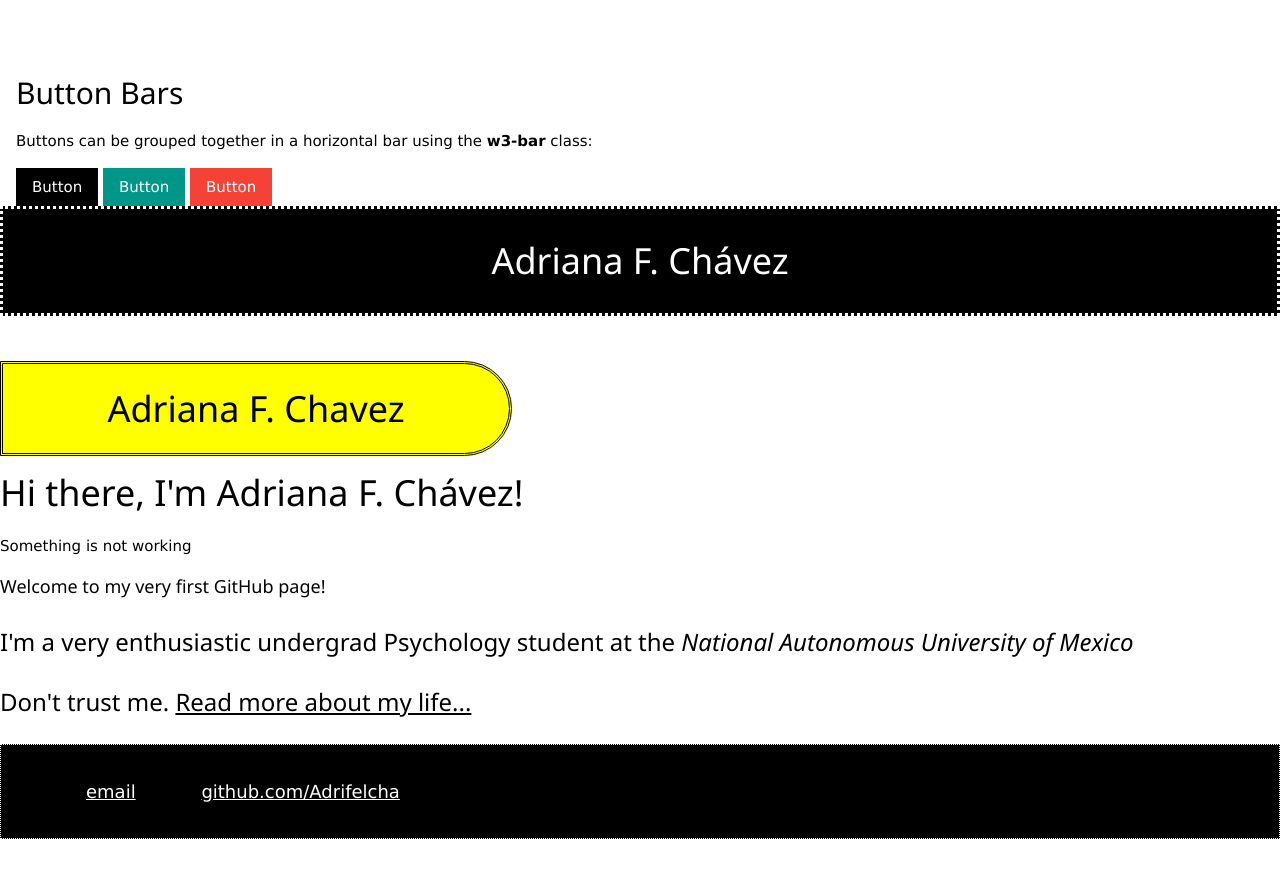
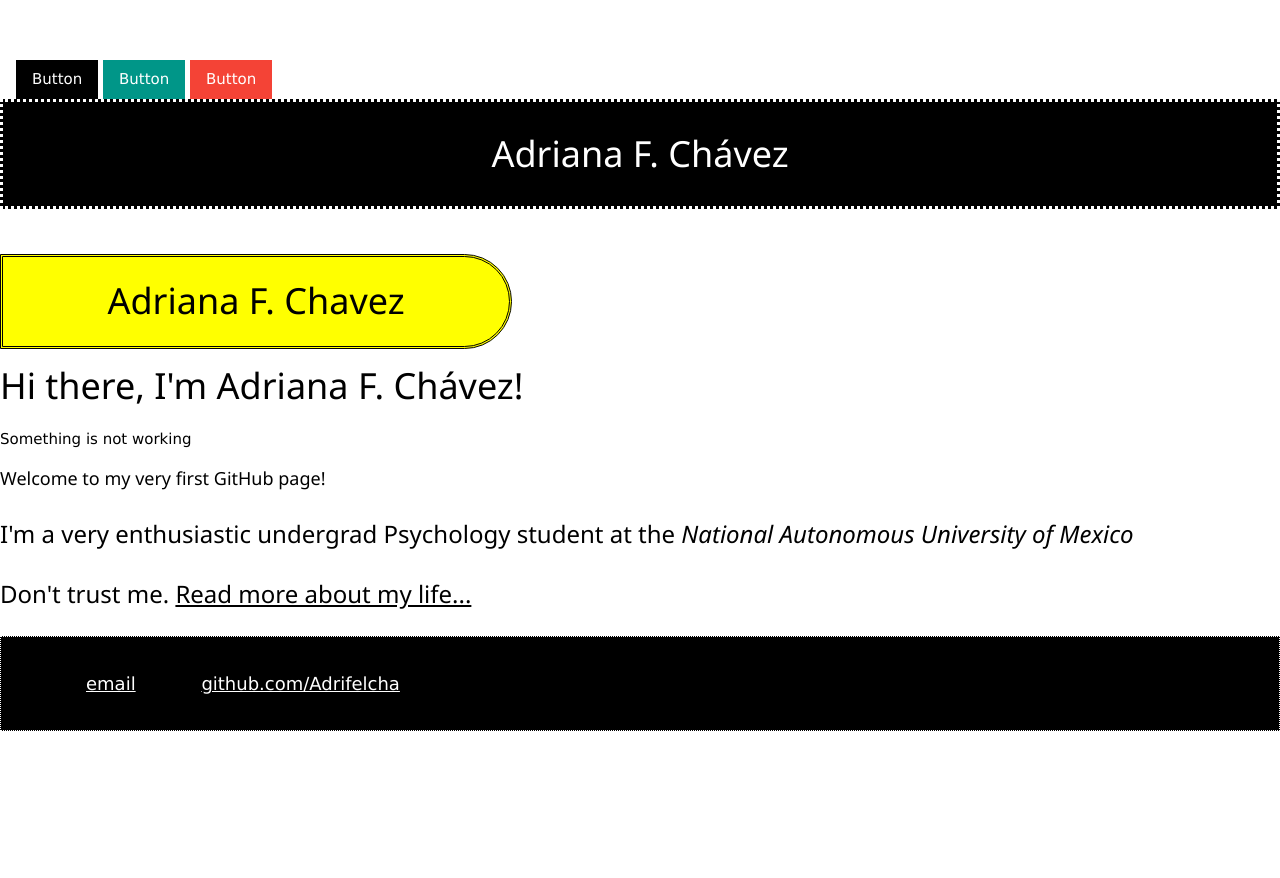
Before and after one commit to Adrifelcha/Adrifelcha-github.io, a Jekyll site: the page built from index.html, in a window 1280 px wide. Shown: the top 878 px of the page. Built offline with Jekyll 4.4.1, drawn with Linux system fonts in a browser that asks for light colours.

Commit message:
Update default.html

```diff
--- a/_layouts/default.html
+++ b/_layouts/default.html
@@ -59,8 +59,6 @@
 		<body>
 			<nav>
 				<div class="w3-container">
-<h2>Button Bars</h2>
-<p>Buttons can be grouped together in a horizontal bar using the <strong>w3-bar</strong> class:</p>
 					<div class="w3-bar">
   						<button class="w3-button w3-black">Button</button>
   						<button class="w3-button w3-teal">Button</button>
```
Lines whose indentation alone changed are shown as unchanged.
